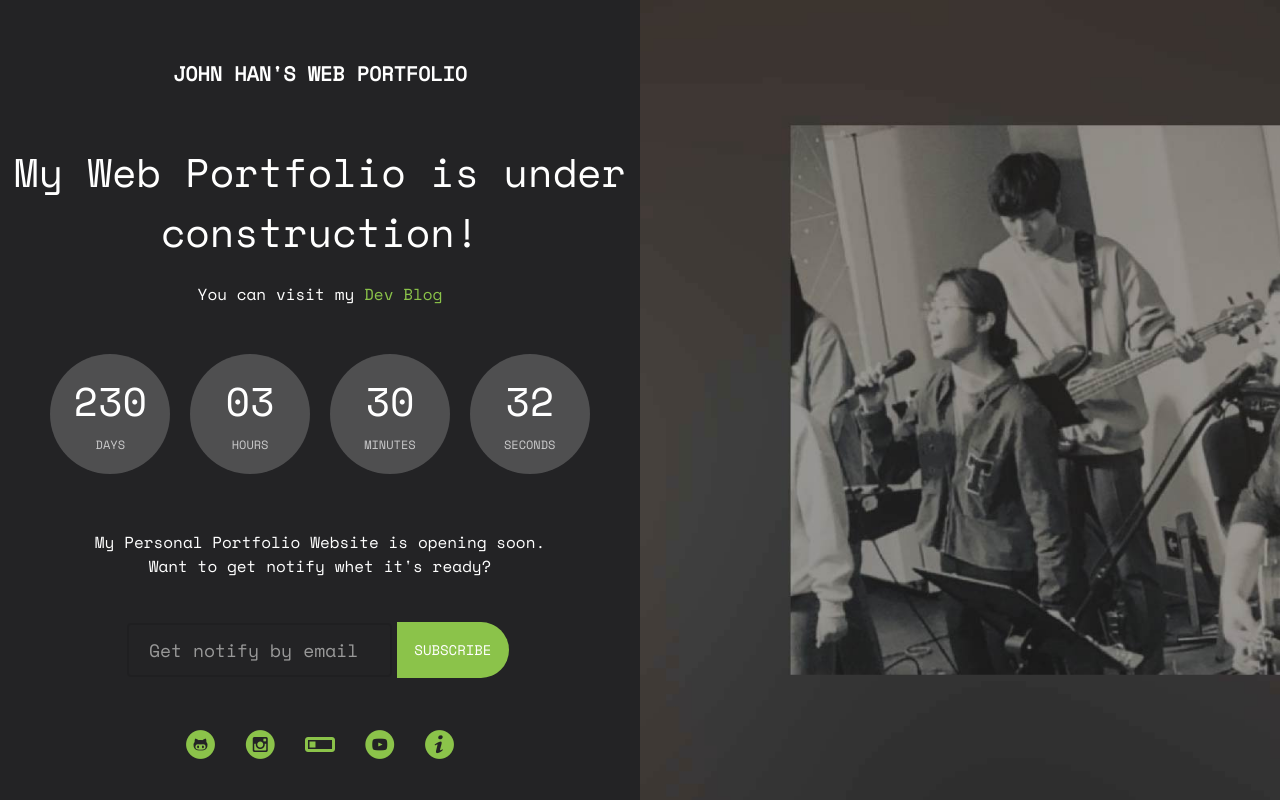
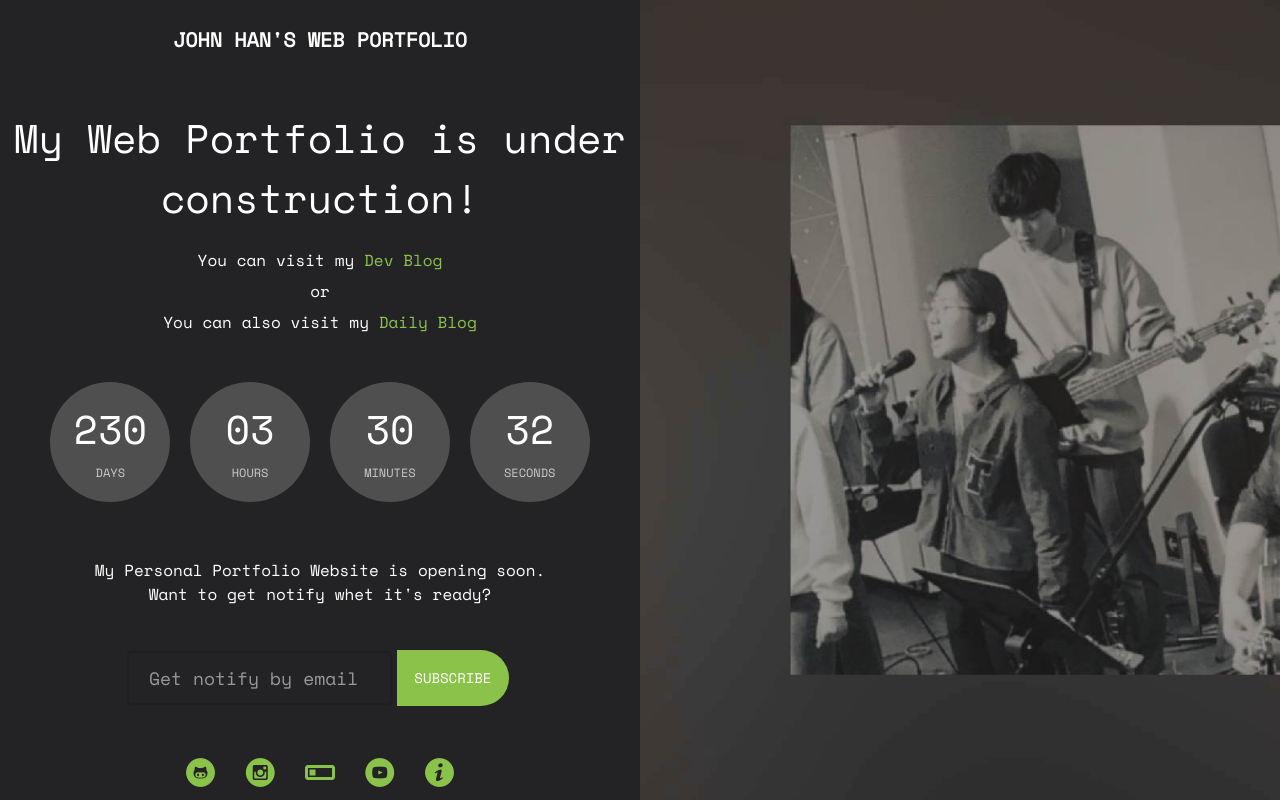
Before and after one commit to HANYOHAN0923/my_web_portfolio, a plain HTML site: page soon/index.html in a window 1280 px wide. Drawn offline with nearby package versions, Linux system fonts and the light colour scheme; files whose address does not match are found by name.

Commit message:
add NAVER BLOG elements

```diff
--- a/soon/index.html
+++ b/soon/index.html
@@ -106,10 +106,17 @@
                     </div>
                   </nav>
                   <h1>My Web Portfolio is under construction!</h1>
-                  <h2>
+                  <h2 style="margin-bottom: 7px;">
                     You can visit my
                     <a href="https://johnhan0923.tistory.com" target="_blank"
                       >Dev Blog</a
+                    >
+                  </h2>
+                  <h2 style="margin: 7px;">or</h2>
+                  <h2>
+                    You can also visit my
+                    <a href="https://blog.naver.com/gksdygks2124" target="_blank"
+                      >Daily Blog</a
                     >
                   </h2>
                   <div class="simply-countdown simply-countdown-one">
@@ -138,7 +145,7 @@
                       </div>
                     </div>
                   </div>
-                  <div class="row">
+                  <div style="margin-bottom: 7px;" class="row">
                     <div class="col-md-12 desc">
                       <h2>
                         My Personal Portfolio Website is opening soon.
```
Also changed, not shown: 1 other file.
